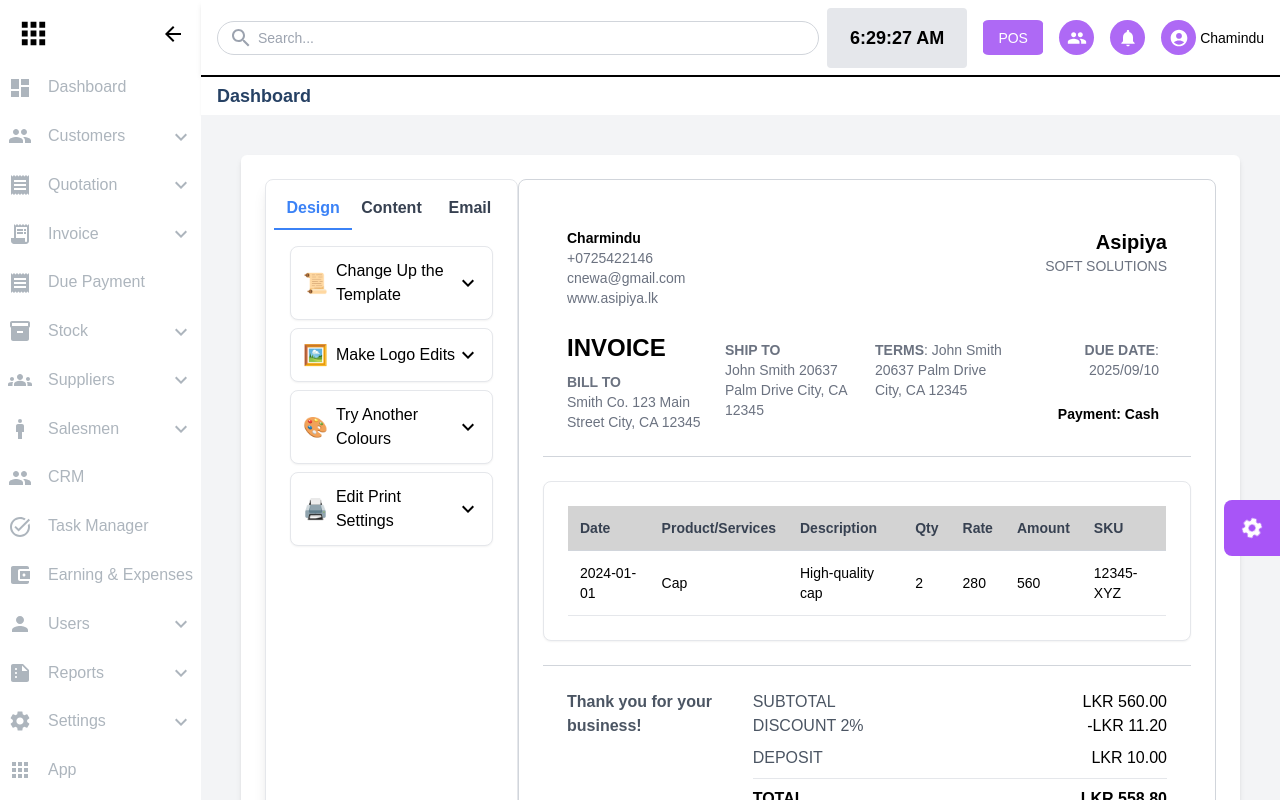
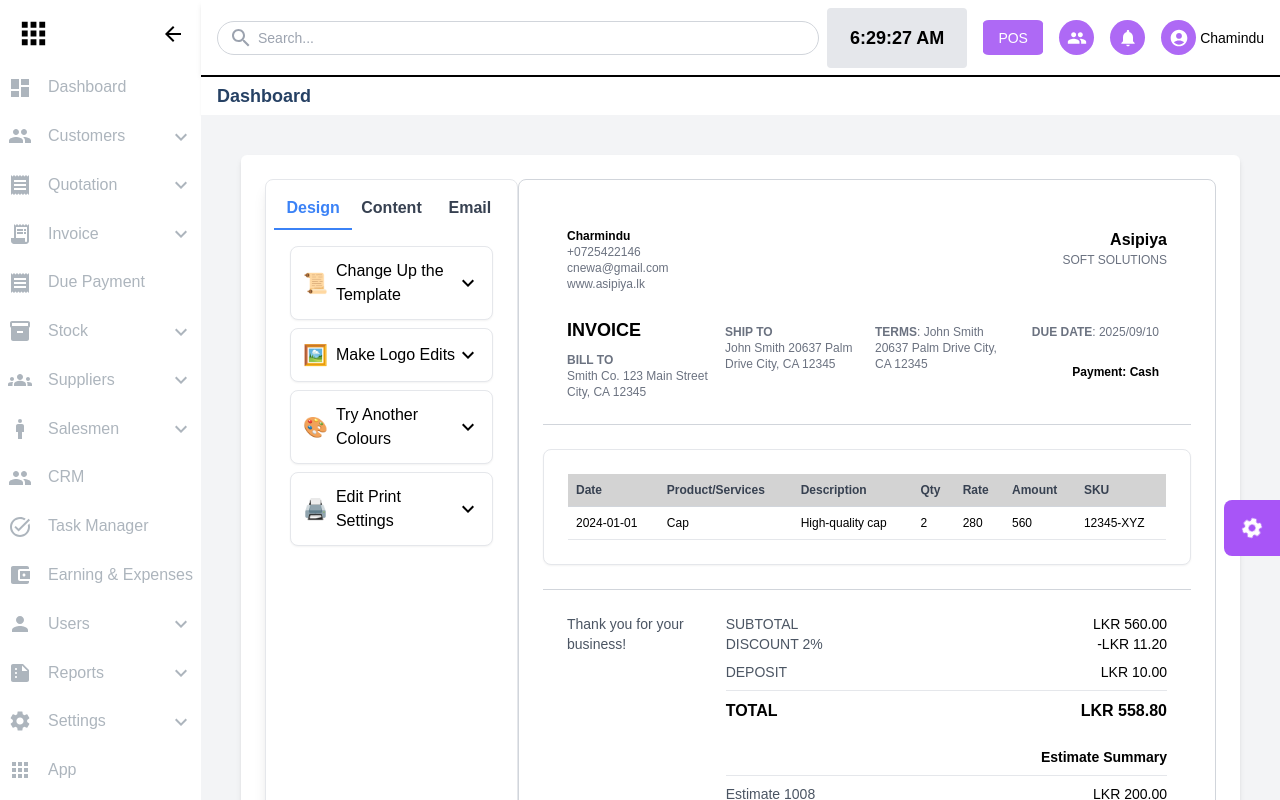
Before and after one commit to ChaminduNevandith/Invoice-System, a React (Vite) app: page /EditInvoice in a window 1280 px wide. Built offline with nearby package versions, Linux system fonts and the light colour scheme.

Commit message:
update text sizes and adjest design

```diff
--- a/src/Component/Invoicesettingscomponents/Invoice/ClassicInvoice/InvoiceFooter.jsx
+++ b/src/Component/Invoicesettingscomponents/Invoice/ClassicInvoice/InvoiceFooter.jsx
@@ -9,7 +9,6 @@ function InvoiceFooter({ footerData, selectedColor, totalAmount = 0 }) {
   const showFields = footerData?.showFields || {};
   const invoiceId = footerData?.invoiceId || 'No Invoice ID';
 
-  // Editable states for discount and deposit
   const [discount, setDiscount] = useState(showFields?.discounts ? 2 : 0);
   const [deposit, setDeposit] = useState(showFields?.deposit ? 10 : 0);
   const [isEditingDiscount, setIsEditingDiscount] = useState(false);
@@ -19,7 +18,6 @@ function InvoiceFooter({ footerData, selectedColor, totalAmount = 0 }) {
   const depositAmount = showFields?.deposit ? deposit : 0;
   const finalAmount = safeTotalAmount - discountAmount + depositAmount;
 
-  // Editable states for Estimate Summary
   const [estimateLabel, setEstimateLabel] = useState("Estimate 1008");
   const [estimateAmount, setEstimateAmount] = useState(200);
   const [invoiceLabel, setInvoiceLabel] = useState("Invoice 1007");
@@ -35,10 +33,10 @@ function InvoiceFooter({ footerData, selectedColor, totalAmount = 0 }) {
   const [editThisInvoiceAmount, setEditThisInvoiceAmount] = useState(false);
 
   return (
-    <div className="p-6 border-t border-gray-300 mt-6">
+    <div className="p-6 border-t border-gray-300 mt-6 text-sm">
       <div className="flex justify-between">
         <div>
-          <p className="text-gray-600 font-semibold">{notes}</p>
+          <p className="text-gray-600 font-medium">{notes}</p>
         </div>
 
         <div className="text-right w-[500px]">
@@ -58,7 +56,7 @@ function InvoiceFooter({ footerData, selectedColor, totalAmount = 0 }) {
                     onChange={(e) => setDiscount(Number(e.target.value))}
                     onBlur={() => setIsEditingDiscount(false)}
                     onKeyDown={(e) => e.key === "Enter" && setIsEditingDiscount(false)}
-                    className="ml-10 w-24 border rounded px-1 py-0.5 text-right"
+                    className="ml-10 w-24 border rounded px-1 py-0.5 text-right text-xs"
                     autoFocus
                   />
                 ) : (
@@ -83,7 +81,7 @@ function InvoiceFooter({ footerData, selectedColor, totalAmount = 0 }) {
                     onChange={(e) => setDeposit(Number(e.target.value))}
                     onBlur={() => setIsEditingDeposit(false)}
                     onKeyDown={(e) => e.key === "Enter" && setIsEditingDeposit(false)}
-                    className="ml-10 w-24 border rounded px-1 py-0.5 text-right"
+                    className="ml-10 w-24 border rounded px-1 py-0.5 text-right text-xs"
                     autoFocus
                   />
                 ) : (
@@ -98,7 +96,7 @@ function InvoiceFooter({ footerData, selectedColor, totalAmount = 0 }) {
               </div>
             )}
 
-            <div className="flex justify-between font-semibold mt-2 pt-2 border-t">
+            <div className="flex justify-between font-semibold mt-2 pt-2 border-t text-base">
               <p className="text-black text-left">TOTAL</p>
               <span className="ml-10">LKR {finalAmount.toFixed(2)}</span>
             </div>
@@ -106,9 +104,8 @@ function InvoiceFooter({ footerData, selectedColor, totalAmount = 0 }) {
 
           {showFields?.estimateSummary && (
             <div className="mt-6 text-right">
-              <p className="font-semibold text-black">Estimate Summary</p>
+              <p className="font-semibold text-black text-sm">Estimate Summary</p>
               <div className="border-t mt-2 pt-2">
-
                 {/* Estimate Row */}
                 <div className="flex justify-between items-center">
                   {editEstimateLabel ? (
@@ -117,14 +114,13 @@ function InvoiceFooter({ footerData, selectedColor, totalAmount = 0 }) {
                       onChange={(e) => setEstimateLabel(e.target.value)}
                       onBlur={() => setEditEstimateLabel(false)}
                       onKeyDown={(e) => e.key === "Enter" && setEditEstimateLabel(false)}
-                      className="text-left border rounded px-1 w-48"
+                      className="text-left border rounded px-1 w-48 text-xs"
                       autoFocus
                     />
                   ) : (
                     <p
                       className="text-gray-600 text-left cursor-pointer"
                       onClick={() => setEditEstimateLabel(true)}
-                      title="Click to edit"
                     >
                       {estimateLabel}
                     </p>
@@ -137,14 +133,13 @@ function InvoiceFooter({ footerData, selectedColor, totalAmount = 0 }) {
                       onChange={(e) => setEstimateAmount(Number(e.target.value))}
                       onBlur={() => setEditEstimateAmount(false)}
                       onKeyDown={(e) => e.key === "Enter" && setEditEstimateAmount(false)}
-                      className="ml-10 text-right border rounded px-1 w-24"
+                      className="ml-10 text-right border rounded px-1 w-24 text-xs"
                       autoFocus
                     />
                   ) : (
                     <span
                       className="ml-10 cursor-pointer"
                       onClick={() => setEditEstimateAmount(true)}
-                      title="Click to edit"
                     >
                       LKR {estimateAmount.toFixed(2)}
                     </span>
@@ -159,14 +154,13 @@ function InvoiceFooter({ footerData, selectedColor, totalAmount = 0 }) {
                       onChange={(e) => setInvoiceLabel(e.target.value)}
                       onBlur={() => setEditInvoiceLabel(false)}
                       onKeyDown={(e) => e.key === "Enter" && setEditInvoiceLabel(false)}
-                      className="text-left border rounded px-1 w-48"
+                      className="text-left border rounded px-1 w-48 text-xs"
                       autoFocus
                     />
                   ) : (
                     <p
                       className="text-gray-600 text-left cursor-pointer"
                       onClick={() => setEditInvoiceLabel(true)}
-                      title="Click to edit"
                     >
                       {invoiceLabel}
                     </p>
@@ -179,14 +173,13 @@ function InvoiceFooter({ footerData, selectedColor, totalAmount = 0 }) {
                       onChange={(e) => setInvoiceAmount(Number(e.target.value))}
                       onBlur={() => setEditInvoiceAmount(false)}
                       onKeyDown={(e) => e.key === "Enter" && setEditInvoiceAmount(false)}
-                      className="ml-10 text-right border rounded px-1 w-24"
+                      className="ml-10 text-right border rounded px-1 w-24 text-xs"
                       autoFocus
                     />
                   ) : (
                     <span
                       className="ml-10 cursor-pointer"
                       onClick={() => setEditInvoiceAmount(true)}
-                      title="Click to edit"
                     >
                       LKR {invoiceAmount.toFixed(2)}
                     </span>
@@ -201,14 +194,13 @@ function InvoiceFooter({ footerData, selectedColor, totalAmount = 0 }) {
                       onChange={(e) => setThisInvoiceLabel(e.target.value)}
                       onBlur={() => setEditThisInvoiceLabel(false)}
                       onKeyDown={(e) => e.key === "Enter" && setEditThisInvoiceLabel(false)}
-                      className="text-left border rounded px-1 w-48"
+                      className="text-left border rounded px-1 w-48 text-xs"
                       autoFocus
                     />
                   ) : (
                     <p
                       className="text-gray-600 text-left cursor-pointer"
                       onClick={() => setEditThisInvoiceLabel(true)}
-                      title="Click to edit"
                     >
                       {thisInvoiceLabel}
                     </p>
@@ -221,22 +213,21 @@ function InvoiceFooter({ footerData, selectedColor, totalAmount = 0 }) {
                       onChange={(e) => setThisInvoiceAmount(Number(e.target.value))}
                       onBlur={() => setEditThisInvoiceAmount(false)}
                       onKeyDown={(e) => e.key === "Enter" && setEditThisInvoiceAmount(false)}
-                      className="ml-10 text-right border rounded px-1 w-24"
+                      className="ml-10 text-right border rounded px-1 w-24 text-xs"
                       autoFocus
                     />
                   ) : (
                     <span
                       className="ml-10 cursor-pointer"
                       onClick={() => setEditThisInvoiceAmount(true)}
-                      title="Click to edit"
                     >
                       LKR {thisInvoiceAmount.toFixed(2)}
                     </span>
                   )}
                 </div>
 
-                {/* Total */}
-                <div className="flex justify-between font-semibold mt-2">
+                {/* Total Summary */}
+                <div className="flex justify-between font-semibold mt-2 text-sm">
                   <p className="text-black text-left">Total Invoiced</p>
                   <span className="ml-10">
                     LKR {(estimateAmount + invoiceAmount + thisInvoiceAmount).toFixed(2)}
@@ -248,9 +239,9 @@ function InvoiceFooter({ footerData, selectedColor, totalAmount = 0 }) {
         </div>
       </div>
 
-      <div className="mt-6" style={{ backgroundColor: selectedColor }}>
+      <div className="mt-6 text-sm" style={{ backgroundColor: selectedColor }}>
         <div className="p-2 text-gray-700 font-semibold">{paymentDetails}</div>
-        <div className="text-gray-500 text-sm mt-6">{footerText}</div>
+        <div className="text-gray-500 text-xs mt-6">{footerText}</div>
       </div>
     </div>
   );
--- a/src/Component/Invoicesettingscomponents/Invoice/ClassicInvoice/Invoicearticle.jsx
+++ b/src/Component/Invoicesettingscomponents/Invoice/ClassicInvoice/Invoicearticle.jsx
@@ -4,7 +4,9 @@ import { Delete, Add } from "@mui/icons-material";
 function Invoicearticle({ articleData, selectedColor }) {
   const [invoiceItems, setInvoiceItems] = useState(() => {
     const savedItems = localStorage.getItem("invoiceItems");
-    return savedItems ? JSON.parse(savedItems) : [
+    return savedItems
+      ? JSON.parse(savedItems)
+      : [
           {
             id: 1,
             date: "2024-01-01",
@@ -23,8 +25,7 @@ function Invoicearticle({ articleData, selectedColor }) {
 
   useEffect(() => {
     localStorage.setItem("invoiceItems", JSON.stringify(invoiceItems));
-    // Notify parent component of changes
-    window.dispatchEvent(new Event('storage'));
+    window.dispatchEvent(new Event("storage"));
   }, [invoiceItems]);
 
   const handleInputChange = (id, field, value) => {
@@ -98,28 +99,28 @@ function Invoicearticle({ articleData, selectedColor }) {
 
   return (
     <div
-      className="p-6 border border-gray-200 rounded-lg bg-white shadow-sm mt-6 relative"
+      className="p-6 border border-gray-200 rounded-lg bg-white shadow-sm mt-6 relative text-xs"
       onMouseEnter={() => setHovered(true)}
       onMouseLeave={() => setHovered(false)}
     >
-      <table className="w-full border-collapse text-sm">
+      <table className="w-full border-collapse">
         <thead>
           <tr className="text-left text-gray-700 border-b border-gray-300" style={{ backgroundColor: selectedColor }}>
-            {selectedColumns.Date && <th className="p-3">Date</th>}
-            {selectedColumns["Product/Services"] && <th className="p-3">Product/Services</th>}
-            {selectedColumns.Description && <th className="p-3">Description</th>}
-            {selectedColumns.Quantity && <th className="p-3">Qty</th>}
-            {selectedColumns.Rate && <th className="p-3">Rate</th>}
-            {selectedColumns.Amount && <th className="p-3">Amount</th>}
-            {selectedColumns.SKU && <th className="p-3">SKU</th>}
-            {selectedColumns.Action && <th className="p-3 text-center">Action</th>}
+            {selectedColumns.Date && <th className="p-2">Date</th>}
+            {selectedColumns["Product/Services"] && <th className="p-2">Product/Services</th>}
+            {selectedColumns.Description && <th className="p-2">Description</th>}
+            {selectedColumns.Quantity && <th className="p-2">Qty</th>}
+            {selectedColumns.Rate && <th className="p-2">Rate</th>}
+            {selectedColumns.Amount && <th className="p-2">Amount</th>}
+            {selectedColumns.SKU && <th className="p-2">SKU</th>}
+            {selectedColumns.Action && <th className="p-2 text-center">Action</th>}
           </tr>
         </thead>
         <tbody>
           {invoiceItems.map((item) => (
             <tr key={item.id} className="border-b border-gray-200 hover:bg-gray-50">
               {selectedColumns.Date && (
-                <td className="p-3">
+                <td className="p-2">
                   {editing?.id === item.id && editing.field === "date" ? (
                     <input
                       type="date"
@@ -137,7 +138,7 @@ function Invoicearticle({ articleData, selectedColor }) {
               )}
 
               {selectedColumns["Product/Services"] && (
-                <td className="p-3">
+                <td className="p-2">
                   {editing?.id === item.id && editing.field === "item" ? (
                     <input
                       type="text"
@@ -157,7 +158,7 @@ function Invoicearticle({ articleData, selectedColor }) {
               )}
 
               {selectedColumns.Description && (
-                <td className="p-3">
+                <td className="p-2">
                   {editing?.id === item.id && editing.field === "description" ? (
                     <input
                       type="text"
@@ -177,7 +178,7 @@ function Invoicearticle({ articleData, selectedColor }) {
               )}
 
               {selectedColumns.Quantity && (
-                <td className="p-3">
+                <td className="p-2">
                   {editing?.id === item.id && editing.field === "quantity" ? (
                     <input
                       type="number"
@@ -197,7 +198,7 @@ function Invoicearticle({ articleData, selectedColor }) {
               )}
 
               {selectedColumns.Rate && (
-                <td className="p-3">
+                <td className="p-2">
                   {editing?.id === item.id && editing.field === "rate" ? (
                     <input
                       type="number"
@@ -217,11 +218,11 @@ function Invoicearticle({ articleData, selectedColor }) {
               )}
 
               {selectedColumns.Amount && (
-                <td className="p-3">{item.amount}</td>
+                <td className="p-2">{item.amount}</td>
               )}
 
               {selectedColumns.SKU && (
-                <td className="p-3">
+                <td className="p-2">
                   {editing?.id === item.id && editing.field === "sku" ? (
                     <input
                       type="text"
@@ -240,17 +241,13 @@ function Invoicearticle({ articleData, selectedColor }) {
                 </td>
               )}
 
-
-
-
               {selectedColumns.Action && (
-  <td className="p-3 text-center">
+                <td className="p-2 text-center">
                   <button className="text-red-500 hover:text-red-700" onClick={() => handleDelete(item.id)}>
-      <Delete />
+                    <Delete fontSize="small" />
                   </button>
                 </td>
               )}
-
             </tr>
           ))}
         </tbody>
@@ -260,9 +257,9 @@ function Invoicearticle({ articleData, selectedColor }) {
         <div className="flex justify-center mt-2">
           <button
             onClick={addRow}
-            className="p-2 bg-blue-500 text-white rounded flex items-center gap-1"
+            className="p-2 bg-blue-500 text-white rounded flex items-center gap-1 text-xs"
           >
-            <Add /> Add Row
+            <Add fontSize="small" /> Add Row
           </button>
         </div>
       )}
--- a/src/Component/Invoicesettingscomponents/Invoice/ClassicInvoice/Invoicehader.jsx
+++ b/src/Component/Invoicesettingscomponents/Invoice/ClassicInvoice/Invoicehader.jsx
@@ -1,45 +1,43 @@
 import React from "react";
 
 function InvoiceHeader({ headerData = { showFields: {} } }) {
-  if (!headerData) return <p>Error: No header data provided.</p>;
+  if (!headerData) return <p className="text-xs">Error: No header data provided.</p>;
 
   return (
-    <div className="p-6 border-b border-gray-300">
+    <div className="p-6 border-b border-gray-300 text-xs">
       <div className="flex justify-between items-start">
         <div>
           {headerData?.showFields?.businessName && (
-            <p className="text-sm font-semibold">{headerData?.businessName}</p>
+            <p className="font-semibold">{headerData?.businessName}</p>
           )}
           {headerData?.showFields?.phone && (
-            <p className="text-sm text-gray-500">{headerData?.phone}</p>
+            <p className="text-gray-500">{headerData?.phone}</p>
           )}
           {headerData?.showFields?.email && (
-            <p className="text-sm text-gray-500">{headerData?.email}</p>
+            <p className="text-gray-500">{headerData?.email}</p>
           )}
           {headerData?.showFields?.address && (
-            <p className="text-sm text-gray-500">{headerData?.address}</p>
+            <p className="text-gray-500">{headerData?.address}</p>
           )}
           {headerData?.showFields?.companyReg && (
-            <p className="text-sm text-gray-500">
-              Reg: {headerData?.companyReg}
-            </p>
+            <p className="text-gray-500">Reg: {headerData?.companyReg}</p>
           )}
           {headerData?.showFields?.website && (
-            <p className="text-sm text-gray-500">{headerData?.website}</p>
+            <p className="text-gray-500">{headerData?.website}</p>
           )}
         </div>
         <div className="text-right">
-          <h2 className="text-xl font-semibold">Asipiya</h2>
-          <p className="text-sm text-gray-500">SOFT SOLUTIONS</p>
+          <h2 className="text-base font-semibold">Asipiya</h2>
+          <p className="text-gray-500">SOFT SOLUTIONS</p>
         </div>
       </div>
 
       {/* Invoice Details */}
       <div className="flex justify-between items-start mt-6">
         <div>
-          <h1 className="text-2xl font-bold">INVOICE</h1>
+          <h1 className="text-lg font-bold">INVOICE</h1>
           {headerData?.showFields?.billingAddress && (
-            <p className="text-sm text-gray-500 mt-2 w-[150px]">
+            <p className="text-gray-500 mt-2 w-[150px]">
               <span className="font-semibold">BILL TO</span>
               <br />
               {headerData?.billTo}
@@ -48,7 +46,7 @@ function InvoiceHeader({ headerData = { showFields: {} } }) {
         </div>
         <div>
           {headerData?.showFields?.shipping && (
-            <p className="text-sm text-gray-500 p-2 w-[150px]">
+            <p className="text-gray-500 p-2 w-[150px]">
               <span className="font-semibold">SHIP TO</span>
               <br />
               {headerData?.shipTo}
@@ -57,22 +55,20 @@ function InvoiceHeader({ headerData = { showFields: {} } }) {
         </div>
         <div>
           {headerData?.showFields?.terms && (
-            <p className="text-sm text-gray-500 p-2 w-[150px]">
+            <p className="text-gray-500 p-2 w-[150px]">
               <span className="font-semibold">TERMS</span>: {headerData?.terms}
             </p>
           )}
         </div>
         <div className="text-right">
           {headerData?.showFields?.dueDate && (
-            <p className="text-sm text-gray-500 p-2 w-[150px]">
-              <span className="font-semibold">DUE DATE</span>:{" "}
-              {headerData?.dueDate}
+            <p className="text-gray-500 p-2 w-[150px]">
+              <span className="font-semibold">DUE DATE</span>: {headerData?.dueDate}
             </p>
           )}
           {headerData?.showFields?.paymentMethod && (
-            <p className="text-sm font-semibold mt-2 p-2 w-[150px]">
-              <span className="font-semibold">Payment</span>:{" "}
-              {headerData?.paymentMethod}
+            <p className="font-semibold mt-2 p-2 w-[150px]">
+              <span className="font-semibold">Payment</span>: {headerData?.paymentMethod}
             </p>
           )}
         </div>
```
Also changed, not shown: 1 other file (tests, documents, lock files or other folders). Lines whose indentation alone changed are shown as unchanged.
